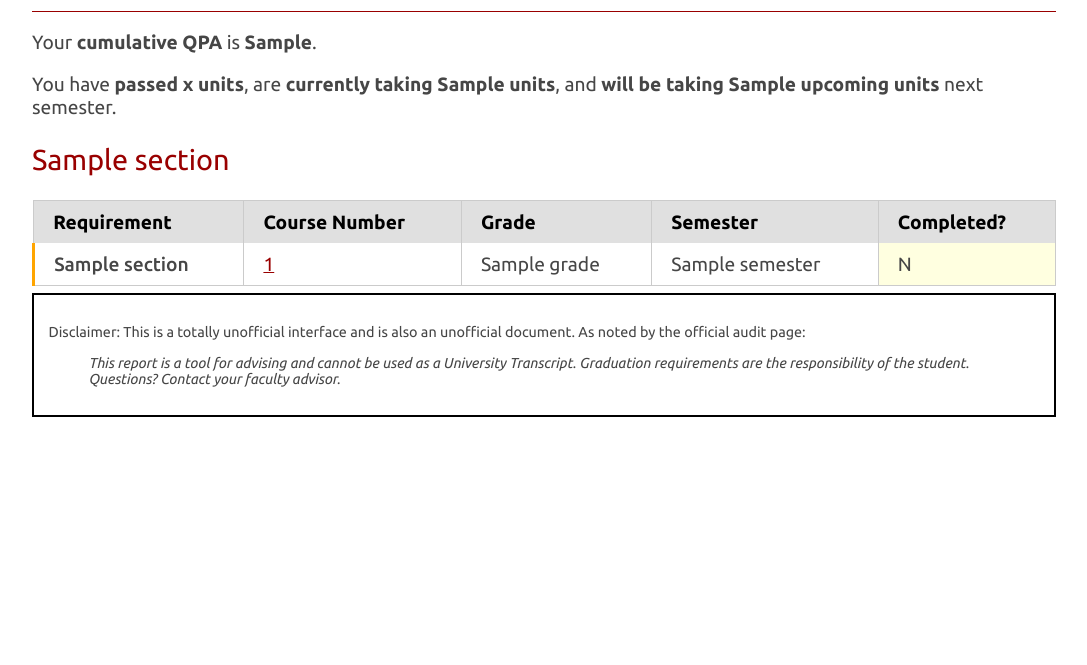
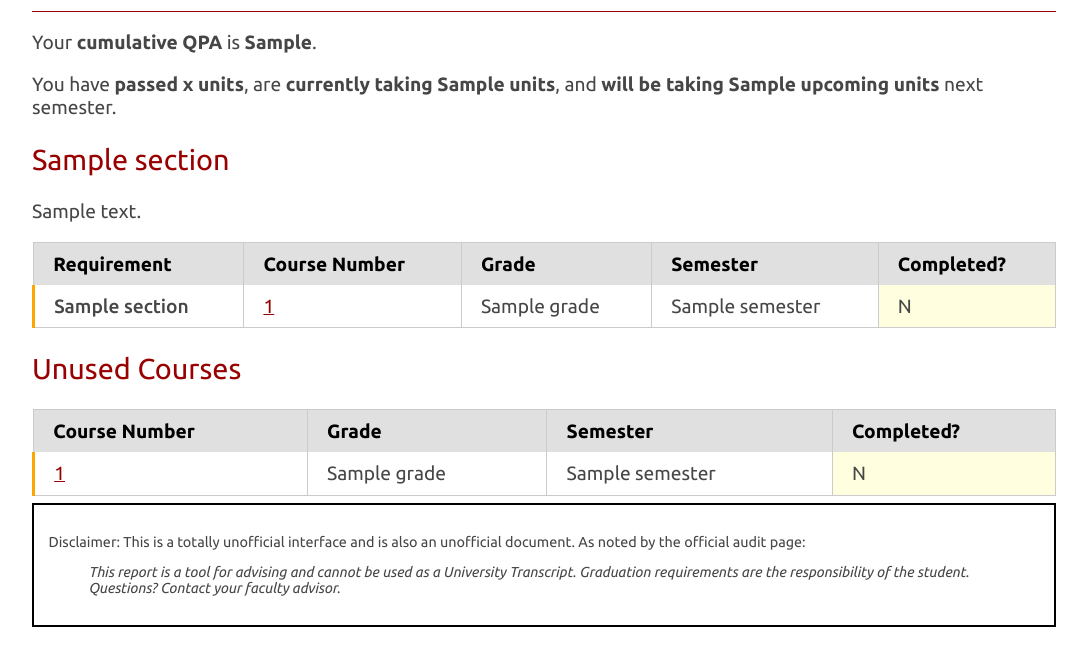
Before and after one commit to nhfruchter/cmu-acadaudit, a Flask app: template templates/audit.html in a window 1280 px wide. Shown: the part 162-827 px from the top of the page, without its empty margins (96-1183 px from the left). Before the commit the page ends 579 px from the top, so only its background shows below. Run offline with Flask 2, Linux system fonts and the light colour scheme; the template is opened without the code that fills it: most values are stand-ins (such as "Sample title", 1, 10 or a date in 2020).

Commit message:
Handle odd formatting; support inline notes

```diff
--- a/app.py
+++ b/app.py
@@ -1,9 +1,9 @@
 from flask import *
 from audit import academicaudit, auditfromstring
-from flask_sslify import SSLify
+#from flask_sslify import SSLify
 app = Flask(__name__)
-sslify = SSLify(app, permanent=True)
-app.debug = False
+#sslify = SSLify(app, permanent=True)
+app.debug = True
 
 @app.route('/audit', methods=['GET', 'POST'])
 def displayaudit():
--- a/templates/audit.html
+++ b/templates/audit.html
@@ -15,7 +15,9 @@
 			{% if section.warning_summary %}
 			<p class="warnings">Not completed: {{section.warning_summary}}</p>
 			{% endif %}
-
+			{% if section.notes %}
+			<p class="notes">{{section.notes}}
+			{% endif %}
 			<table class='pure-table'>
 				<thead>
 					<tr><th>Requirement</th><th>Course Number</th><th>Grade</th><th>Semester</th><th>Completed?</th></tr>
@@ -46,6 +48,36 @@
 			</table>
 			{% endfor %}
 		</section>
+		<section id="audit-unused">
+			<h2>Unused Courses</h2>
+				<table class='pure-table'>
+					<thead>
+						<tr><th>Course Number</th><th>Grade</th><th>Semester</th><th>Completed?</th></tr>
+					</thead>
+					{% for c in audit.unused.courses %}
+						{% if c.fulfilled %}
+						<tr class="course unused fulfilled">
+						{% elif c.in_progress %}
+						<tr class="course unused unfulfilled in-progress">
+						{% else %}
+						<tr class="course unused unfulfilled">
+						{% endif %}
+							{% if c.number %}
+							<td class="number"><a href="http://coursecatalog.web.cmu.edu/search/?P={{c.number}}">{{c.number}}</a></td>
+							{% else %}
+							<td class="number">-</td>
+							{% endif %}
+							<td class="grade">{{c.grade if c.grade else "-"}}</td>
+							<td class="semester">{{c.semester if c.semester else "-"}}</td>
+							{% if c.fulfilled %}
+							<td class="fulfilled yes">Y</td>
+							{% else %}
+							<td class="fulfilled no">N</td>
+							{% endif %}
+						</tr>
+					{% endfor %}
+				</table>
+		</section>
 		<section id="disclaimer">
 			<p>Disclaimer: This is a totally unofficial interface and is also an unofficial document. As noted by the official audit page:</p>
 			<blockquote>
```
Also changed, not shown: audit.py (+24 -12 lines).
